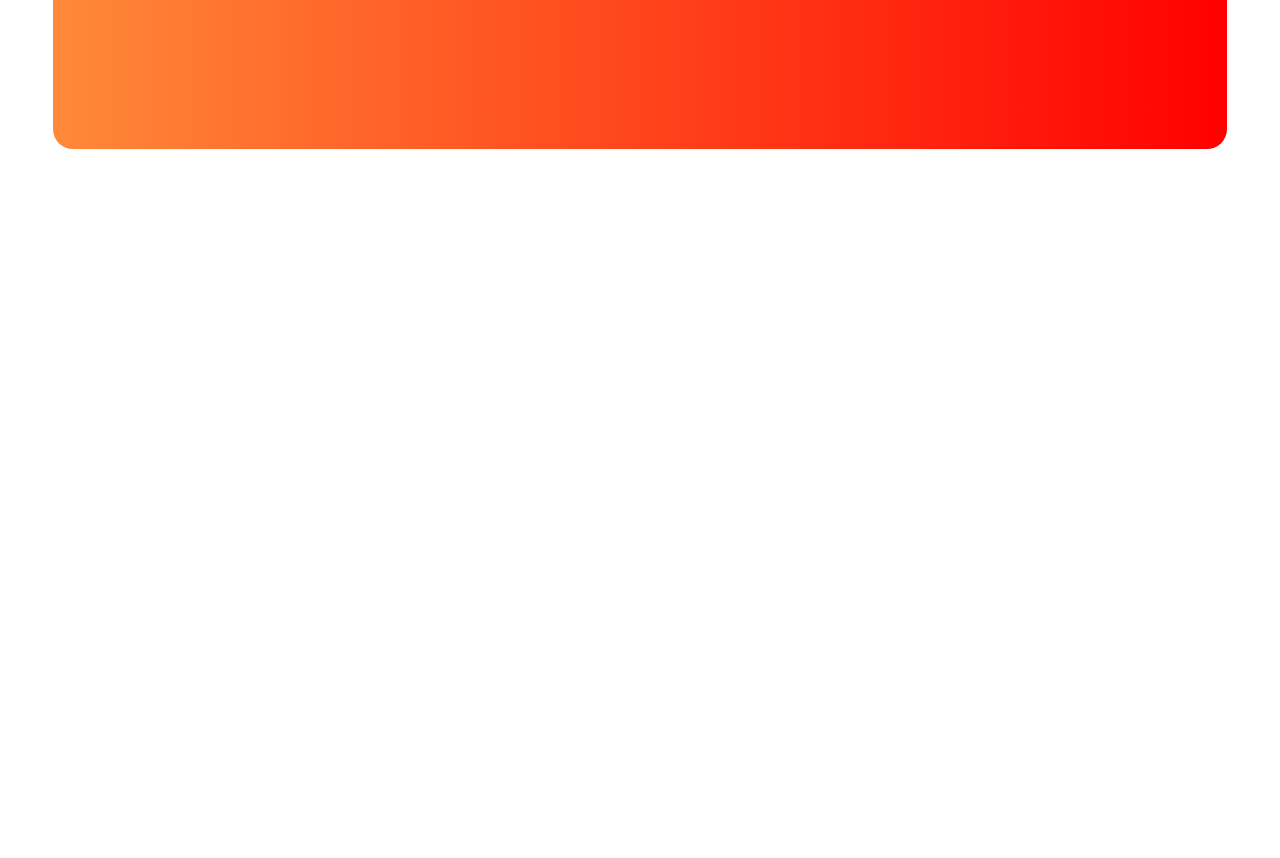
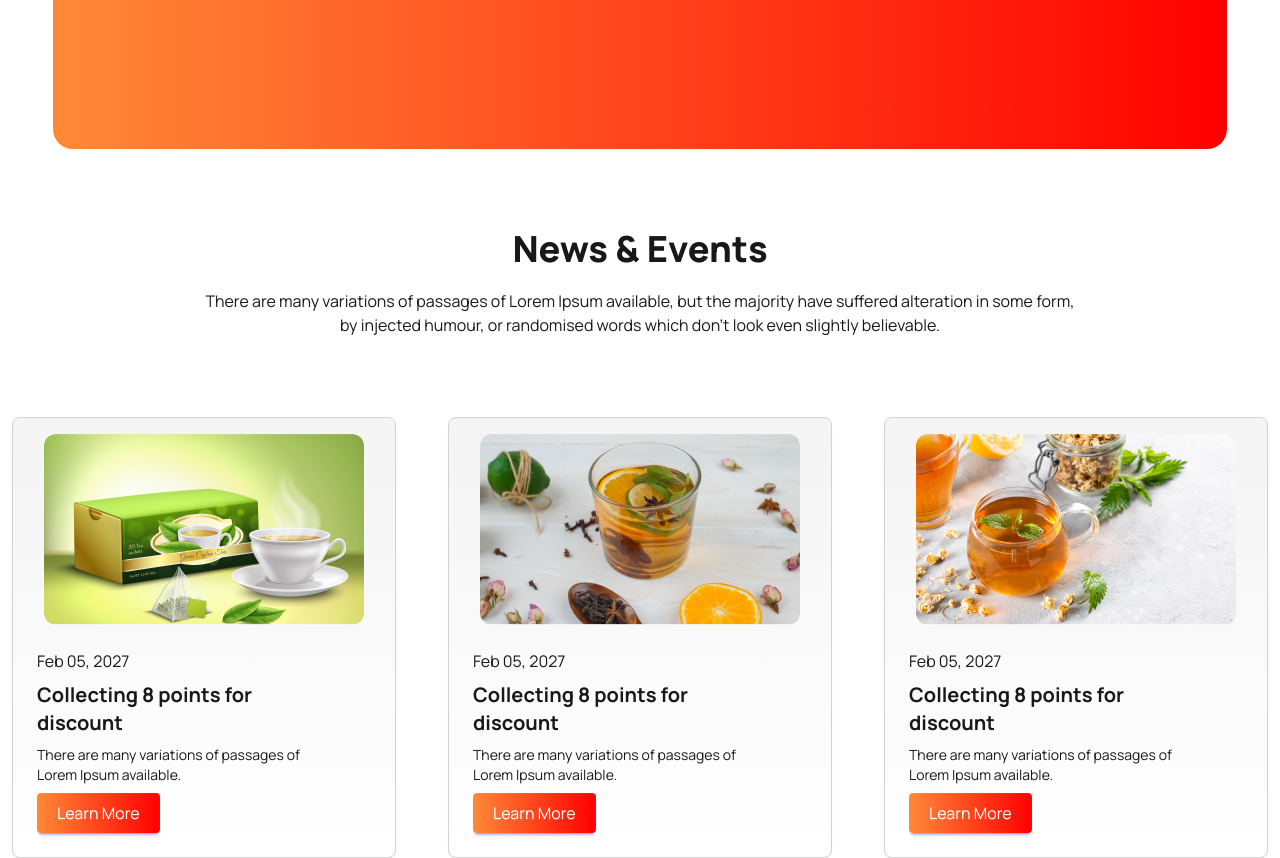
Before and after one commit to mdszhossain/Tea-House-Website, a plain HTML site: page index.html in a window 1280 px wide. Shown: the part 2435-3293 px from the top of the page. Before the commit the page ends 2664 px from the top, so only its background shows below. Drawn offline with nearby package versions, Linux system fonts and the light colour scheme.

Commit message:
Created Resopnsive News & Event section and card section

```diff
--- a/index.html
+++ b/index.html
@@ -202,10 +202,13 @@
         </section>
 
         <!-- Red Gradient Section -->
-        <section class="red-gradient w-11/12 container my-20 mx-auto flex sm:flex-col sm:justify-around sm:text-center lg:flex-row lg:items-center lg:text-left lg:px-10 xl:justify-evenly xl:items-center">
+        <section
+            class="red-gradient w-11/12 container my-20 mx-auto flex sm:flex-col sm:justify-around sm:text-center lg:flex-row lg:items-center lg:text-left lg:px-10 xl:justify-evenly xl:items-center">
             <div class="red-grad-text">
-                <h2 class="red-grad-heading text-white font-bold xl:text-5xl xl:mb-5 sm:text-3xl">Meet Our Super <br> Clients</h2>
-                <p class="red-grad-description text-white text-base xl:mb-8 sm:my-7">There are many variations of passages of
+                <h2 class="red-grad-heading text-white font-bold xl:text-5xl xl:mb-5 sm:text-3xl">Meet Our Super <br>
+                    Clients</h2>
+                <p class="red-grad-description text-white text-base xl:mb-8 sm:my-7">There are many variations of
+                    passages of
                     Lorem Ipsum <br> available, but
                     the
                     majority have suffered alteration in some <br> form, by injected humour, or randomised words which
@@ -229,6 +232,61 @@
                 </div>
             </div>
         </section>
+
+        <!-- Event Card Section -->
+        <section class="events-card">
+            <div class="news-text text-center">
+                <h3 class="news-heading mb-5 font-extrabold sm:text-3xl lg:text-4xl xl:text-4xl">News & Events</h3>
+                <p class="news-description mx-auto mb-20 sm:w-3/4">There are many variations of passages of Lorem Ipsum
+                    available, but the
+                    majority have suffered alteration in some form, <br> by injected humour, or randomised words which
+                    don't look even slightly believable. </p>
+            </div>
+            <div class="news-card flex sm:flex-col md:flex-row lg:flex-row xl:flex-row sm:items-center sm:gap-10 md:justify-evenly lg:justify-evenly xl:justify-evenly">
+                <div class="cards card bg-base-100 shadow-sm sm:w-96 md:w-60 lg:w-64 xl:w-96">
+                    <figure class="px-4 pt-4">
+                        <img src="./assets/images/news-1.png" alt="Shoes" class="rounded-xl" />
+                    </figure>
+                    <div class="card-body items-start text-left">
+                        <time class="date text-base" datetime="Feb 05, 2027">Feb 05, 2027</time>
+                        <h2 class="card-title text-xl font-bold">Collecting 8 points for <br> discount</h2>
+                        <p class="text-sm">There are many variations of passages of <br> Lorem Ipsum available.
+                        </p>
+                        <div class="card-actions">
+                            <button class="btn btn-primary learn-more-btn px-5">Learn More</button>
+                        </div>
+                    </div>
+                </div>
+                <div class="cards card bg-base-100 shadow-sm sm:w-96 md:w-60 lg:w-64 xl:w-96">
+                    <figure class="px-4 pt-4">
+                        <img src="./assets/images/news-2.png" alt="Shoes" class="rounded-xl" />
+                    </figure>
+                    <div class="card-body items-start text-left">
+                        <time class="date text-base" datetime="Feb 05, 2027">Feb 05, 2027</time>
+                        <h2 class="card-title text-xl font-bold">Collecting 8 points for <br> discount</h2>
+                        <p class="text-sm">There are many variations of passages of <br> Lorem Ipsum available.
+                        </p>
+                        <div class="card-actions">
+                            <button class="btn btn-primary learn-more-btn px-5">Learn More</button>
+                        </div>
+                    </div>
+                </div>
+                <div class="cards card bg-base-100 shadow-sm sm:w-96 md:w-60 lg:w-64 xl:w-96">
+                    <figure class="px-4 pt-4">
+                        <img src="./assets/images/news-3.png" alt="Shoes" class="rounded-xl" />
+                    </figure>
+                    <div class="card-body items-start text-left">
+                        <time class="date text-base" datetime="Feb 05, 2027">Feb 05, 2027</time>
+                        <h2 class="card-title text-xl font-bold">Collecting 8 points for <br> discount</h2>
+                        <p class="text-sm">There are many variations of passages of <br> Lorem Ipsum available.
+                        </p>
+                        <div class="card-actions">
+                            <button class="btn btn-primary learn-more-btn px-5">Learn More</button>
+                        </div>
+                    </div>
+                </div>
+            </div>
+        </section>
     </main>
 
     <!-- Footer Section -->
--- a/styles/style.css
+++ b/styles/style.css
@@ -56,6 +56,15 @@
     width: 100%;
     border-radius: 20px;
 }
+.learn-more-btn {
+    background: var(--Linear, linear-gradient(270deg, #F00 0%, #FF8938 100%));
+    color: white;
+}
+.cards {
+    border: 1px solid var(--Dark-05, #D2D2D2);
+}
+
+
 
 /* Extra Small Screen */
 @media (min-width: 320px) and (max-width: 639px) {
@@ -148,4 +157,23 @@
         width: 80%;
         margin: 0px auto;
     }
+
+    .news-heading {
+        font-size: 2rem;
+        font-weight: 800;
+        margin-bottom: 20px;
+    }
+    .news-description {
+        width: 80%;
+        margin: 0px auto;
+    }
+    .news-card {
+        margin-top: 80px;
+        flex-direction: column;
+        align-items: center;
+        gap: 50px;
+    }
+    .card {
+        width: 70%;
+    }
 }
```
